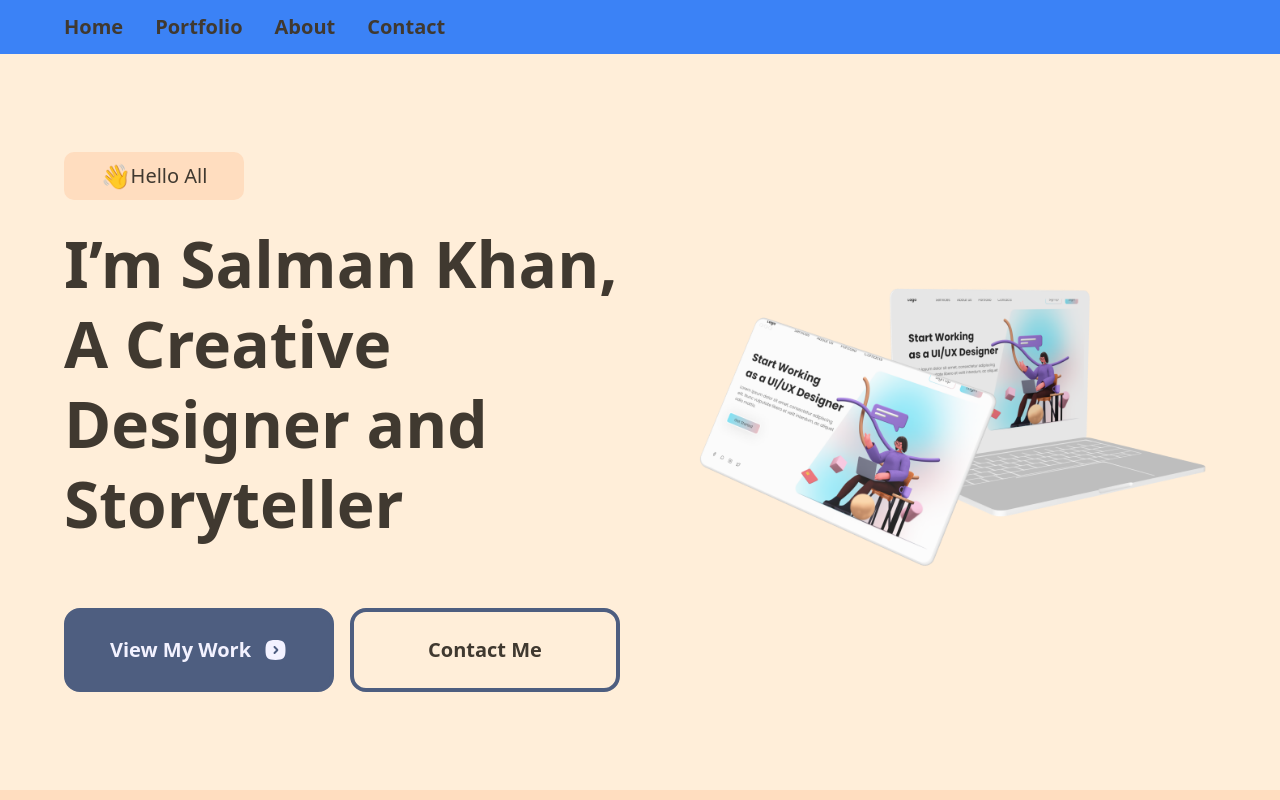
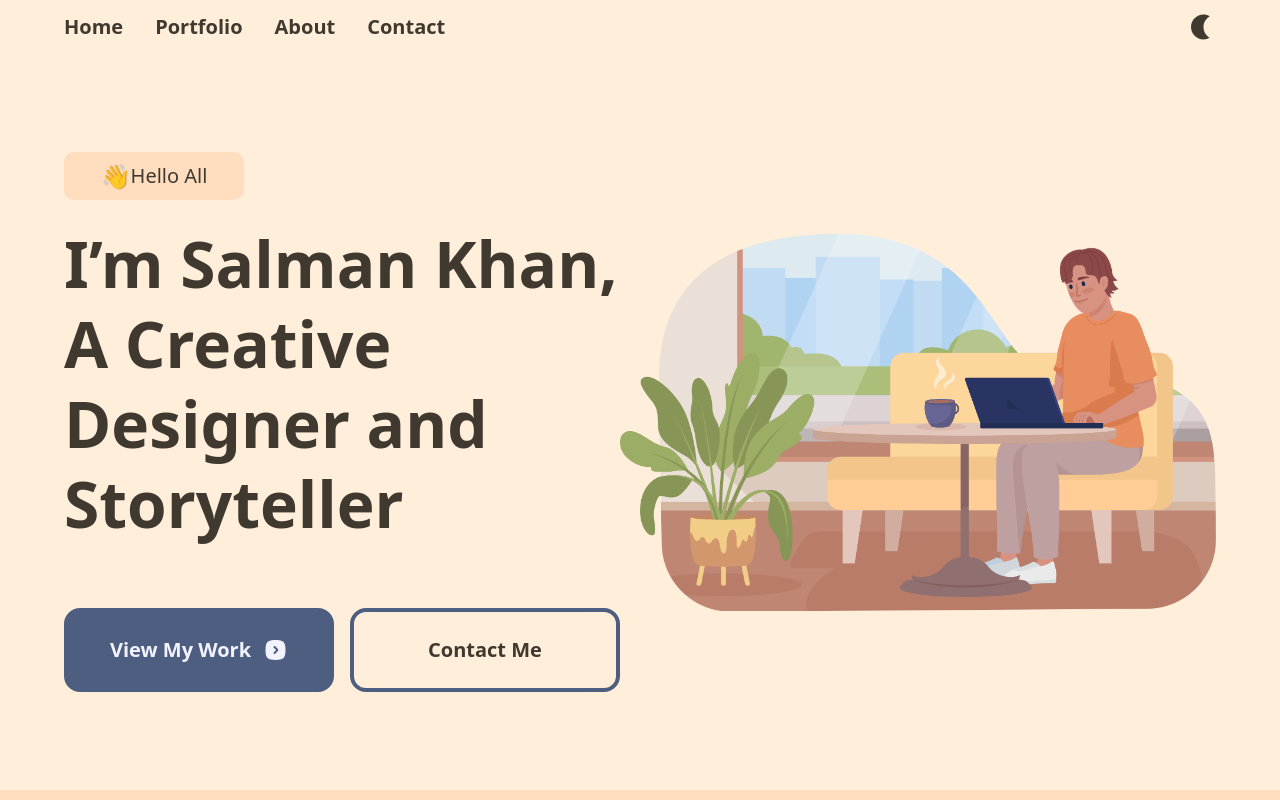
Before and after one commit to kayamazlum/my-portfolio, a Next.js app: page / in a window 1280 px wide. Shown: the top 800 px of the page. Built offline with nearby package versions, Linux system fonts and the light colour scheme.

Commit message:
duzenleme yaptım

```diff
--- a/src/app/layout.tsx
+++ b/src/app/layout.tsx
@@ -18,7 +18,7 @@ export default function RootLayout({
       <head>
         <link rel="shortuct icon" href="/favicon.ico" />
       </head>
-      <body className={`p-0 m-0 bg-customLight text-customBrown dark:bg-blue-500 dark`}>
+      <body className={`p-0 m-0 bg-customLight text-customBrown dark:bg-blue-500 `}>
         <div id="top"></div>
         <Navbar />
         {children}
--- a/src/components/Navbar/index.tsx
+++ b/src/components/Navbar/index.tsx
@@ -4,11 +4,18 @@ import Section from '../Section';
 import { CgMenuRight } from 'react-icons/cg';
 import { GrClose } from 'react-icons/gr';
 import scrollToSection from '@/helpers';
+import { MdLightMode, MdNightlight } from 'react-icons/md';
 
 const Navbar = () => {
   const [hamburger, setHamburger] = useState(false);
   const changeMenu = () => {
     setHamburger(!hamburger);
+  };
+
+  const [darkMode, setDarkMode] = useState(false);
+  console.log(darkMode);
+  const changeModeHandler = () => {
+    setDarkMode(!darkMode);
   };
 
   return (
@@ -28,6 +35,11 @@ const Navbar = () => {
             <button onClick={() => scrollToSection('contact')}>Contact</button>
           </li>
         </ul>
+        {darkMode ? (
+          <MdLightMode size={30} onClick={() => changeModeHandler()} />
+        ) : (
+          <MdNightlight size={30} onClick={() => changeModeHandler()} />
+        )}
       </div>
       <div className="flex md:hidden justify-end w-full">
         <CgMenuRight size={40} onClick={() => changeMenu()} />
```
Also changed, not shown: public/banner.png.
